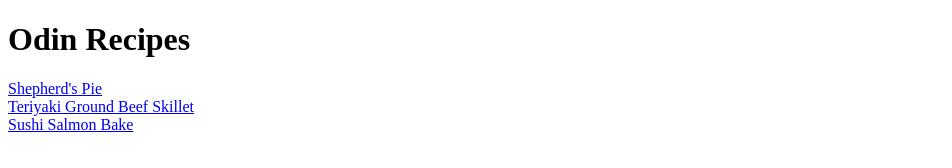
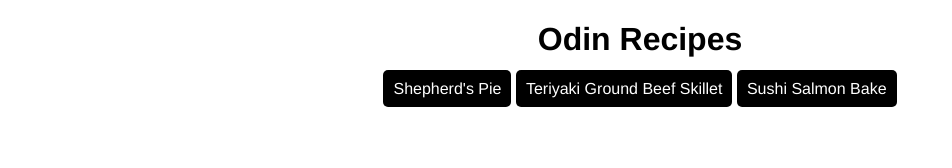
Before and after one commit to seanazkeane/odin-recipes-2025, a plain HTML site: page index.html in a window 1280 px wide. Shown: the whole page, without its empty margins (0-952 px from the left). Drawn offline with Linux system fonts and the light colour scheme.

Commit message:
Minor styling added to page as per Cascade lesson assignments

```diff
--- a/index.html
+++ b/index.html
@@ -4,11 +4,14 @@
     <meta charset="UTF-8">
     <meta name="viewport" content="width=device-width, initial-scale=1.0">
     <title>Odin Recipes 2025</title>
+    <link rel="stylesheet" href="style.css">
 </head>
 <body>
     <h1>Odin Recipes</h1>
-    <a href="recipes/shepherds-pie.html">Shepherd's Pie</a><br>
-    <a href="recipes/teriyaki-beef.html">Teriyaki Ground Beef Skillet</a><br>
-    <a href="recipes/sushi-bake.html">Sushi Salmon Bake</a>
+    <div class="container">
+        <a href="recipes/shepherds-pie.html">Shepherd's Pie</a>
+        <a href="recipes/teriyaki-beef.html">Teriyaki Ground Beef Skillet</a>
+        <a href="recipes/sushi-bake.html">Sushi Salmon Bake</a>
+    </div>
 </body>
 </html>
--- /dev/null
+++ b/style.css
@@ -0,0 +1,29 @@
+body {
+    font-family: Helvetica, Arial, sans-serif;
+}
+
+h1 {
+    text-align: center;
+}
+
+.container {
+    text-align: center;
+}
+
+a {
+    text-decoration: none;
+    background-color: black;
+    color: white;
+    padding: 10px;
+    border-radius: 5px;
+}
+
+a:hover {
+    background-color: lightgray;
+    color: black;
+}
+
+img {
+    margin-top: 10px;
+    margin-bottom: 5px;
+}
```
Also changed, not shown: recipes/shepherds-pie.html (+1 -0 lines), recipes/sushi-bake.html (+1 -0 lines), recipes/teriyaki-beef.html (+1 -0 lines).
